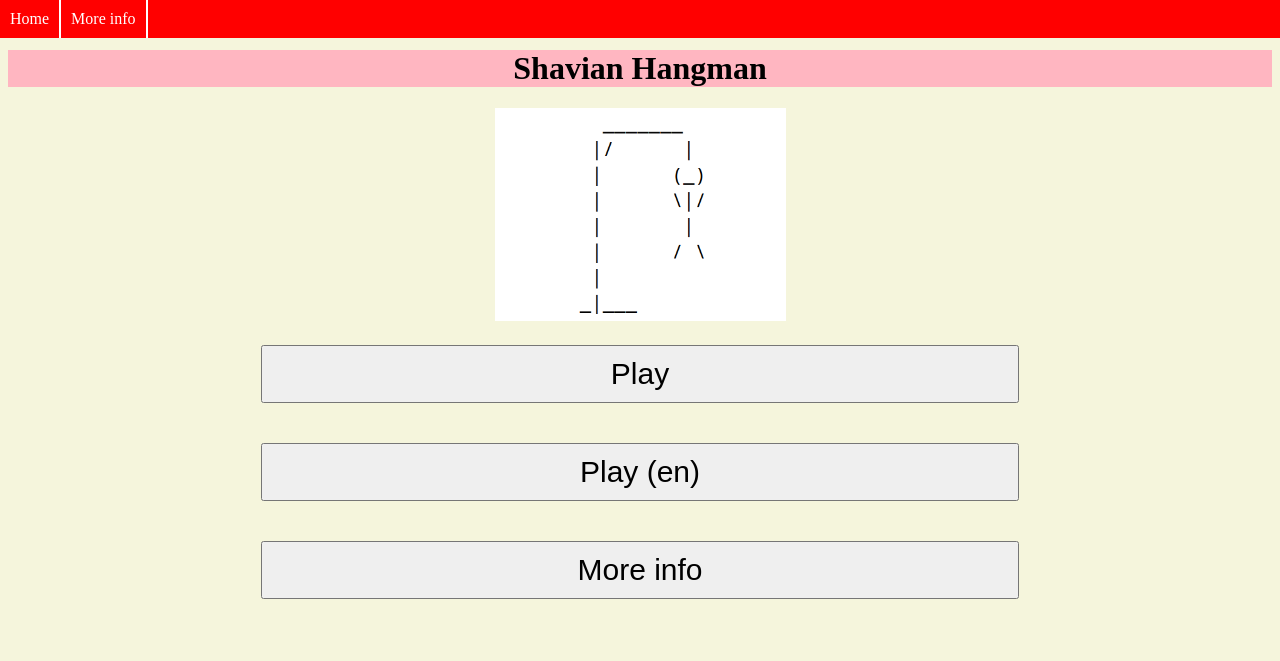
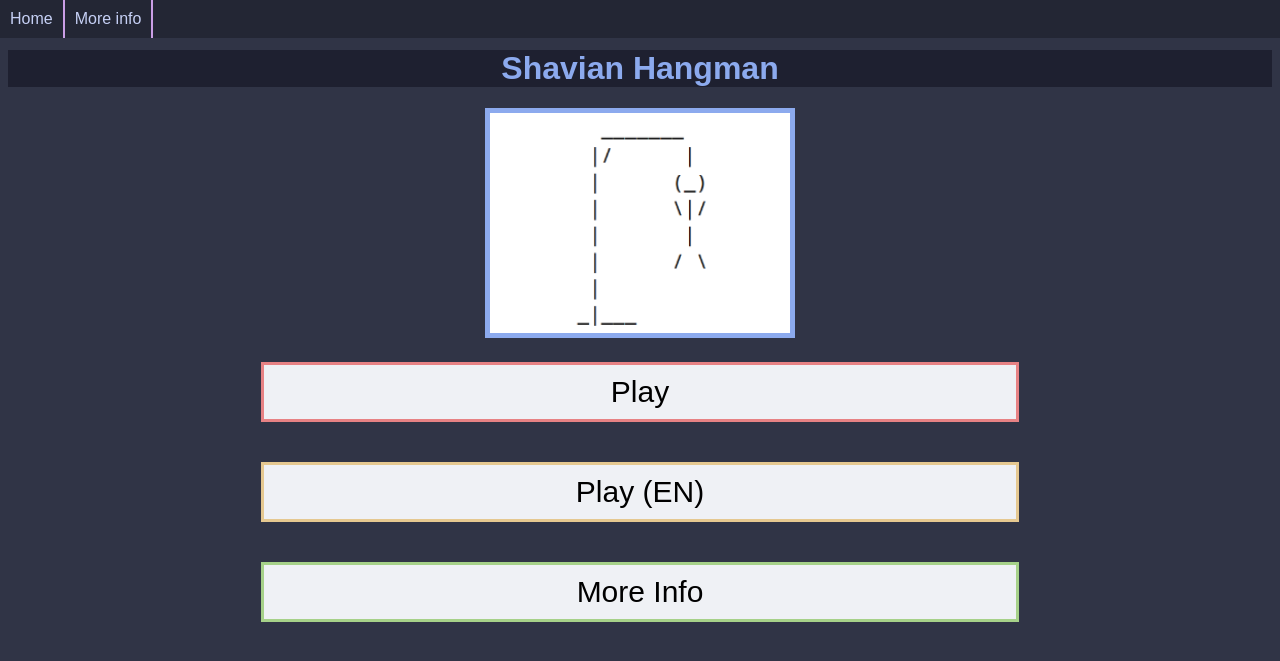
Before and after one commit to PhoenixVita/shavian-hangman, a Flask app: page / in a window 1280 px wide. Shown: the top 661 px of the page. Run offline with Flask 3, Linux system fonts and the light colour scheme.

Commit message:
more catppuccin theming for page and buttons

```diff
--- a/static/css/stylesheet.css
+++ b/static/css/stylesheet.css
@@ -1,14 +1,50 @@
 body {
-    background-color: beige;
+    background-color: #303446;
     text-align: center;
     margin-top: 50px;
+    color: #cad3f5;
+    font-family: arial;
+}
+
+img {
+    border: 5px solid #8caaee;
+    width: 300px;
+    height: auto;
 }
 
 #title {
     display: flex;
     flex-direction: row;
     justify-content: center;
-    background-color: lightpink;
+    background-color: #1e2030;
+    color: #8caaee;
+}
+
+button {
+    background-color: #eff1f5;
+}
+
+.letter-container {
+    margin: 10px auto 10px;
+}
+
+.letter-container button {
+    width: 20px;
+    height: 20px;
+    margin: 1px -1px 1px;
+    border: 1px #ca9ee6 solid;
+}
+
+#play {
+    border: 3px #e78284 solid;
+}
+
+#custom {
+    border: 3px #e5c890 solid;
+}
+
+#info {
+    border: 3px #a6d189 solid;
 }
 
 .container {
@@ -27,7 +63,7 @@ body {
 }
 
 #navigationbar {
-    background-color:red;
+    background-color: #232634;
     position: fixed;
     width: 100%;
     top: 0;
@@ -50,7 +86,7 @@ li a {
     display: block;
     text-align: center;
     padding: 10px;
-    border-right: 2px solid white;
+    border-right: 2px solid #ca9ee6;
     text-decoration: none;
-    color: white;
+    color: #c6d0f5;
 }
--- a/templates/english.html
+++ b/templates/english.html
@@ -26,6 +26,7 @@
         <input type="hidden" name="english" value="{{ english }}">
         <input name="guess" placeholder="Guess word" type="text">
         <button type="submit">Confirm</button>
+        <div class="letter-container">
             <div>
                 <button type="submit" name="button" value="q">Q</button>
                 <button type="submit" name="button" value="w">W</button>
@@ -58,6 +59,7 @@
                 <button type="submit" name="button" value="n">N</button>
                 <button type="submit" name="button" value="m">M</button>
             </div>
+        </div>
     </form>
     {% endif %}
     <form method="GET" action="/english">
--- a/templates/index.html
+++ b/templates/index.html
@@ -8,7 +8,7 @@
     <img src="{{ url_for('static', filename='images/titleart.png') }}" alt="ascii hangman art">
     <div class="container">
         <button id="play" onclick="redirect('/play')">Play</button>
-        <button id="custom" onclick="redirect('/english')">Play (en)</button>
-        <button id="info" onclick="redirect('https://www.shavian.info/')">More info</button>
+        <button id="custom" onclick="redirect('/english')">Play (EN)</button>
+        <button id="info" onclick="redirect('https://www.shavian.info/')">More Info</button>
     </div>
 {% endblock %}
--- a/templates/play.html
+++ b/templates/play.html
@@ -26,6 +26,7 @@
         <input type="hidden" name="english" value="{{ english }}">
         <input name="guess" placeholder="Guess word" type="text">
         <button type="submit">Confirm</button>
+        <div class="letter-container">
             <div>
                 <button type="submit" name="button" value="𐑐">𐑐</button>
                 <button type="submit" name="button" value="𐑑">𐑑</button>
@@ -84,6 +85,7 @@
                 <button type="submit" name="button" value="𐑾">𐑾</button>
                 <button type="submit" name="button" value="𐑿">𐑿</button>
             </div>
+        </div>
     </form>
     {% endif %}
     <form method="GET" action="/play">
```
Lines whose indentation alone changed are shown as unchanged.
